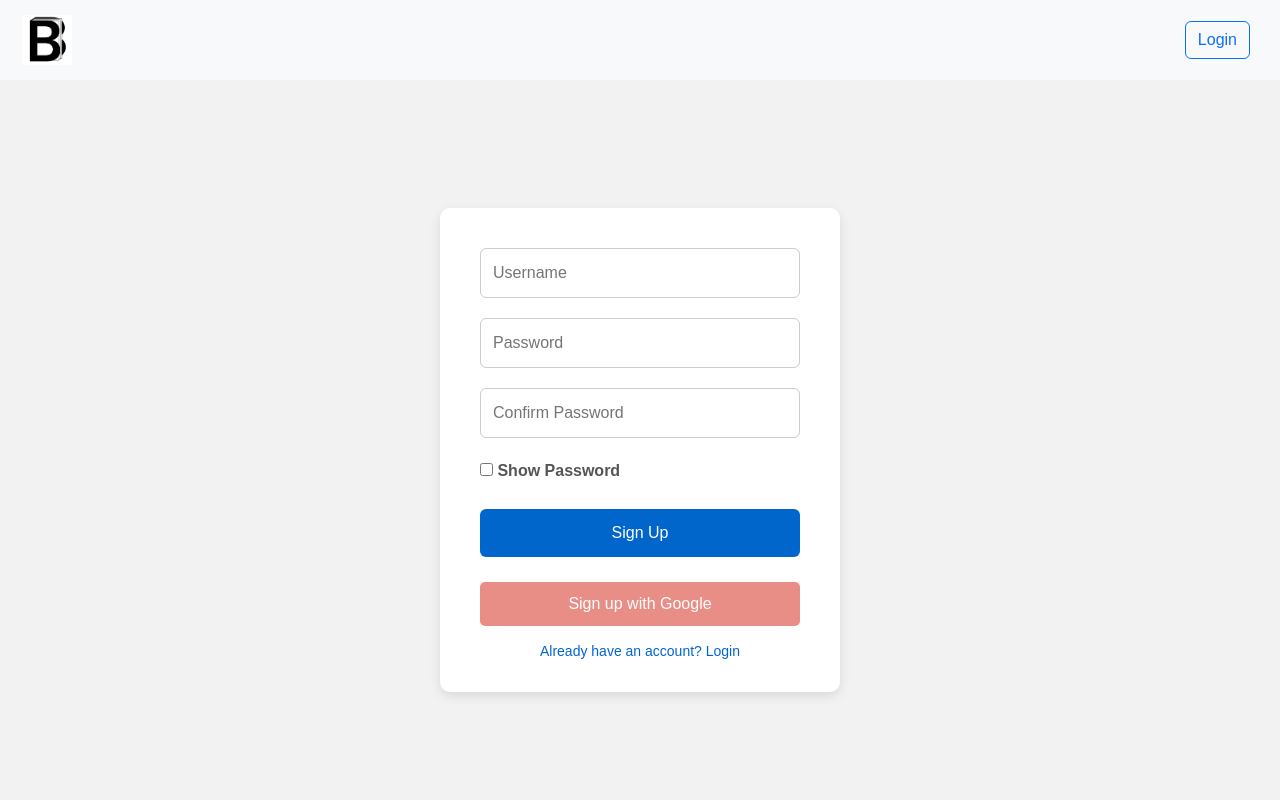
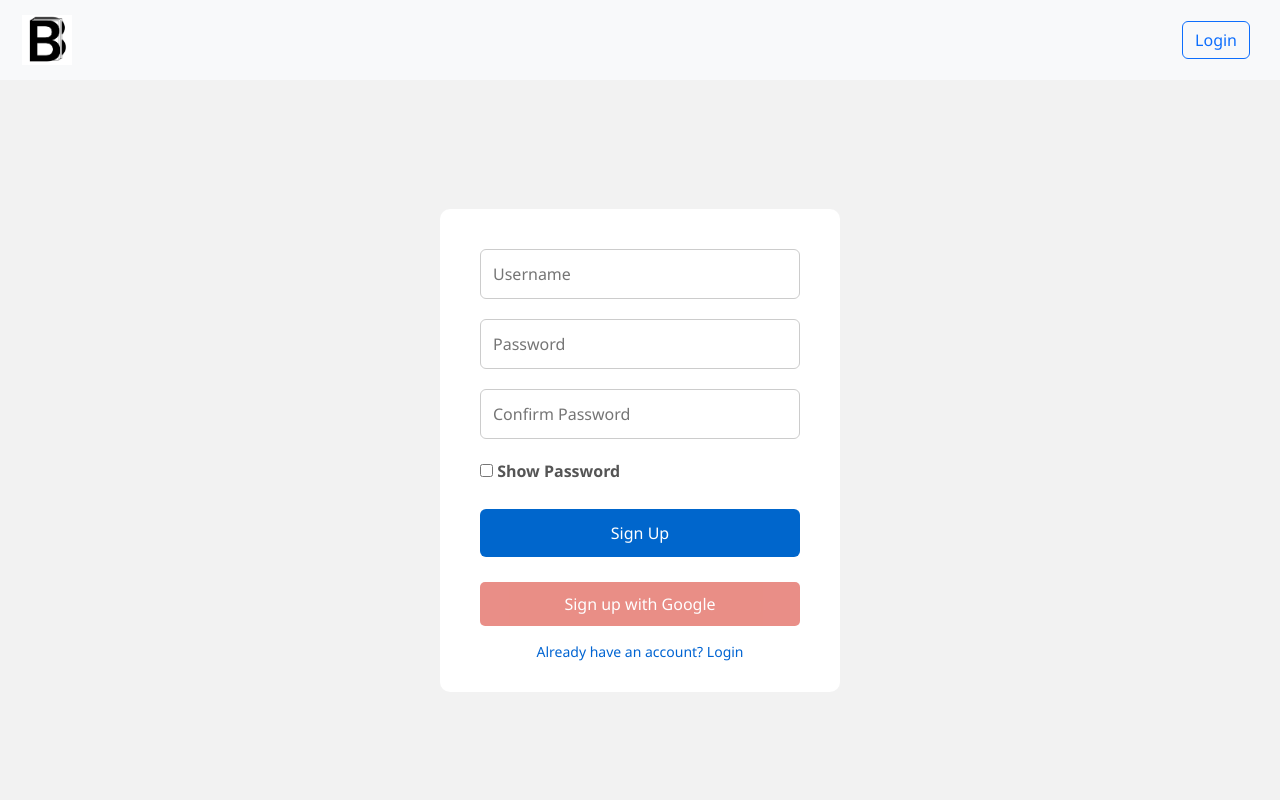
Before and after one commit to csprolesUNCC/Group_14_ITSC3155, a Django app: page /signup/ in a window 1280 px wide. Run offline with Django 5.2, Linux system fonts and the light colour scheme.

Commit message:
Update signup.html

```diff
--- a/DjangoProjectFiles/main_app/templates/base/signup.html
+++ b/DjangoProjectFiles/main_app/templates/base/signup.html
@@ -10,7 +10,7 @@
   <link href="https://cdn.jsdelivr.net/npm/bootstrap@5.3.0/dist/css/bootstrap.min.css" rel="stylesheet">
   <style>
     body {
-        font-family: Arial, sans-serif;
+        font-family: 'Segoe UI', Tahoma, Geneva, Verdana, sans-serif;
         background-color: #f2f2f2;
         margin: 0;
         padding: 0;
@@ -30,7 +30,6 @@
         align-items: center;
         padding: 10px 40px;
         background: white;
-        box-shadow: 0 2px 8px rgba(0, 0, 0, 0.1);
         font-size: 18px;
     }
 
@@ -50,7 +49,6 @@
         background-color: white;
         padding: 30px 40px;
         border-radius: 10px;
-        box-shadow: 0 4px 12px rgba(0, 0, 0, 0.1);
         width: 100%;
         max-width: 400px;
     }
```
